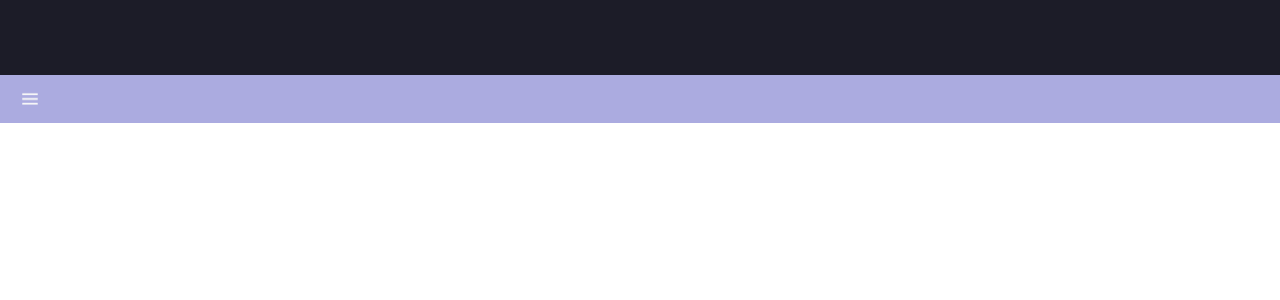
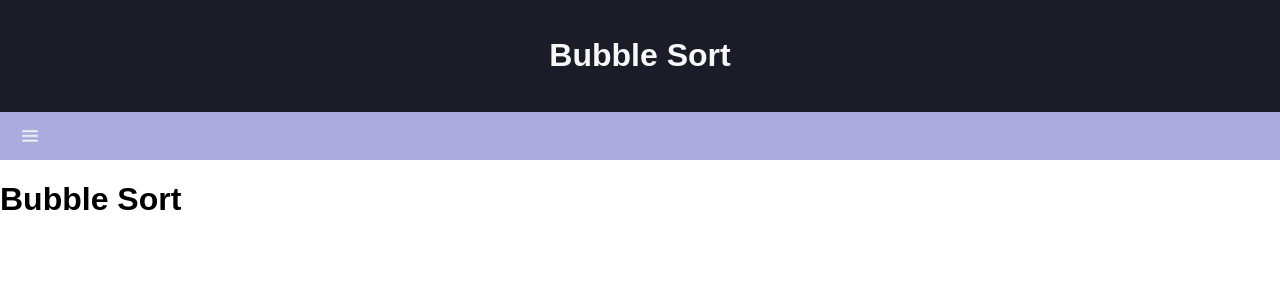
Before and after one commit to brendonnewt/algorithm-app, a React (Create React App) app in the folder ui/: page /sorting/bubble in a window 1280 px wide. Shown: the top 300 px of the page. Built offline with nearby package versions, Linux system fonts and the light colour scheme; a web font is replaced by a local one.

Commit message:
starting BubbleSort page

```diff
--- a/ui/src/App.js
+++ b/ui/src/App.js
@@ -1,6 +1,7 @@
 import React from 'react';
 import { BrowserRouter as Router, Route, Routes, useLocation } from 'react-router-dom';
 import HomePage from './pages/HomePage';
+import BubbleSort from './pages/BubbleSort';
 import './assets/styles/App.css';
 import Header from './components/Header';
 import Nav from './components/Nav';
@@ -13,9 +14,9 @@ function Main() {
     case '/':
       headerText = 'CSI 3344 Crash Course';
       break;
-    case '/about':
-      headerText = 'About';
-      break;
+      case '/sorting/bubble':
+        headerText = 'Bubble Sort';
+        break;
     // Add more cases as needed for other routes
     default:
       headerText = '';
@@ -27,7 +28,8 @@ function Main() {
       <Nav />
       <Routes>
         <Route path="/" element={<HomePage />} />
-        {/* Add more routes as needed */}
+        <Route path="/sorting/bubble" element={<BubbleSort />} />
+        {/* Add more routes as needed for other pages */}
       </Routes>
     </>
   );
--- /dev/null
+++ b/ui/src/pages/BubbleSort.js
@@ -0,0 +1,9 @@
+const BubbleSort = () => {
+    return (
+        <div>
+        <h1>Bubble Sort</h1>
+        </div>
+    );
+}
+
+export default BubbleSort;
```
Also changed, not shown: ui/src/components/AlgorithmSection.js (added, +9 -0 lines), 1 other file (tests, documents, lock files or other folders).
